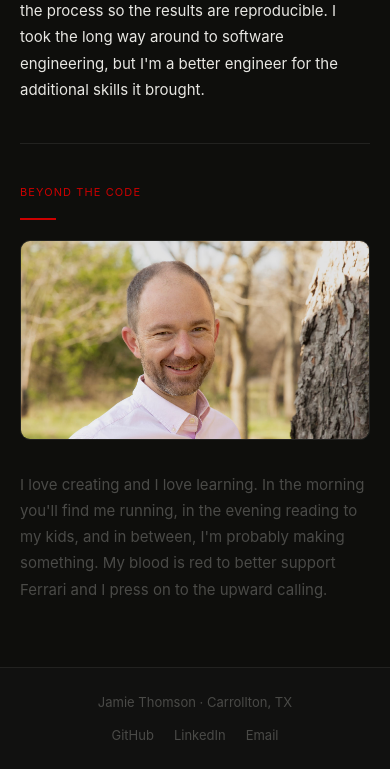
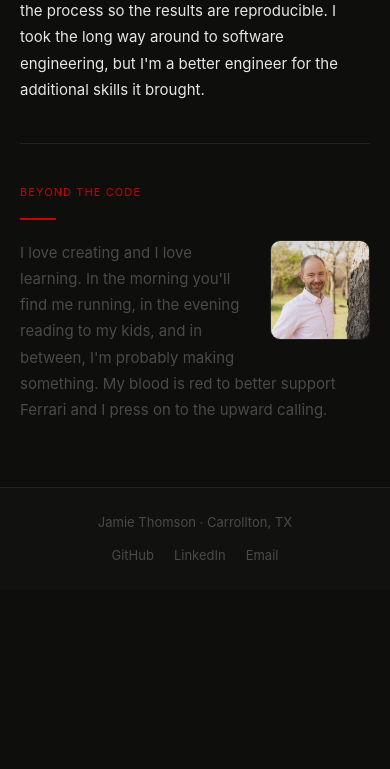
Before and after one commit to Firehawk41/Flask-Portfolio, a Flask app: page /about in a window 390 px wide. Shown: the part 1572-2341 px from the top of the page. After the commit the page ends 2132 px from the top, so only its background shows below. Run offline with Flask 3, Linux system fonts and the light colour scheme.

Commit message:
Float bio photo right on mobile instead of stacking full-width
https://claude.ai/code/session_01RsSzv4bYu7WVEJ2TdSmViC

```diff
--- a/static/css/style.css
+++ b/static/css/style.css
@@ -506,11 +506,13 @@ a {
   }
 
   .bio-section {
-    flex-direction: column;
+    display: block;
   }
 
   #bio-photo {
-    width: 100%;
-    height: 200px;
+    float: right;
+    width: 100px;
+    height: 100px;
+    margin: 0 0 0.75rem 1rem;
   }
 }
```
